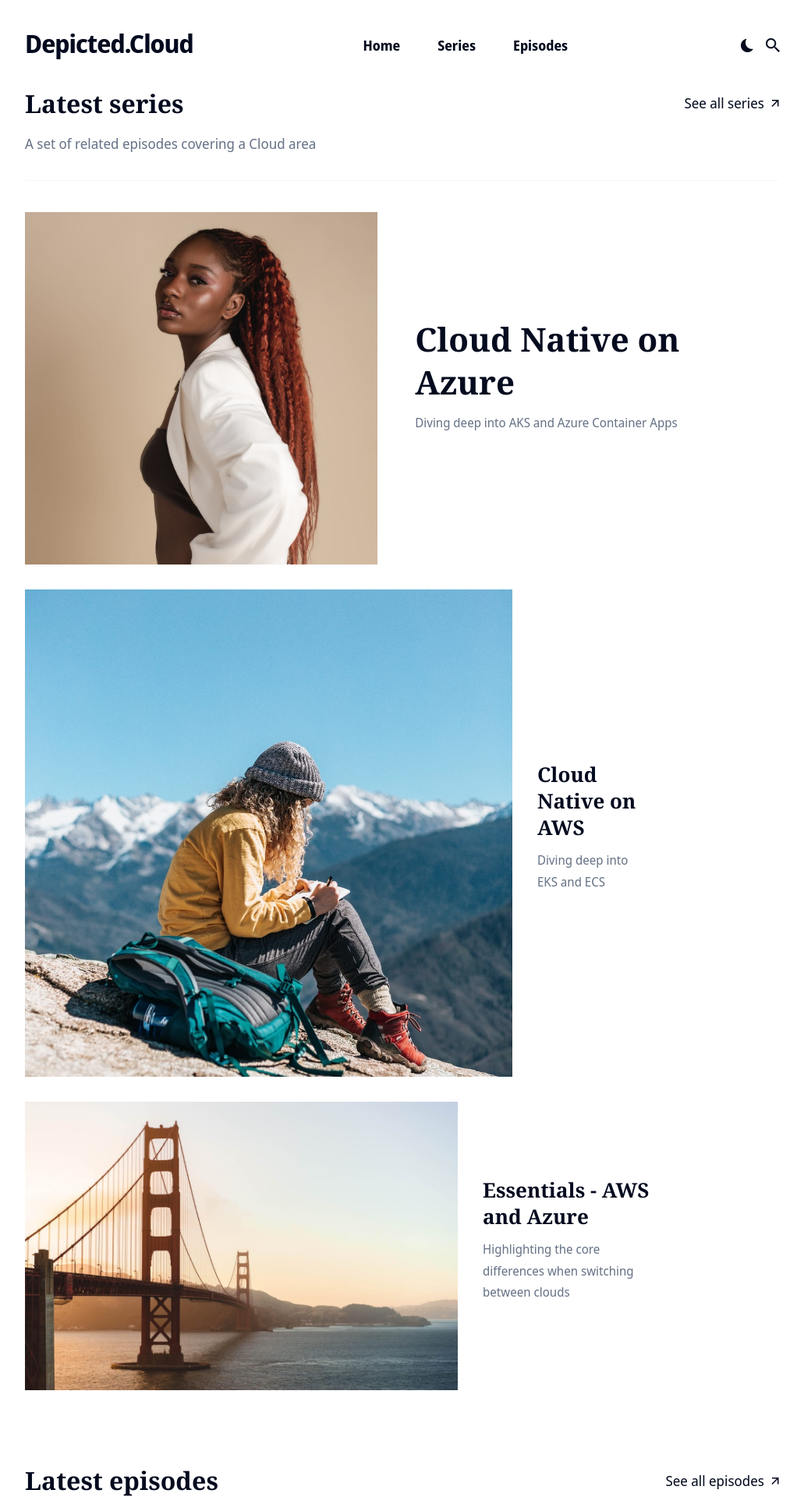
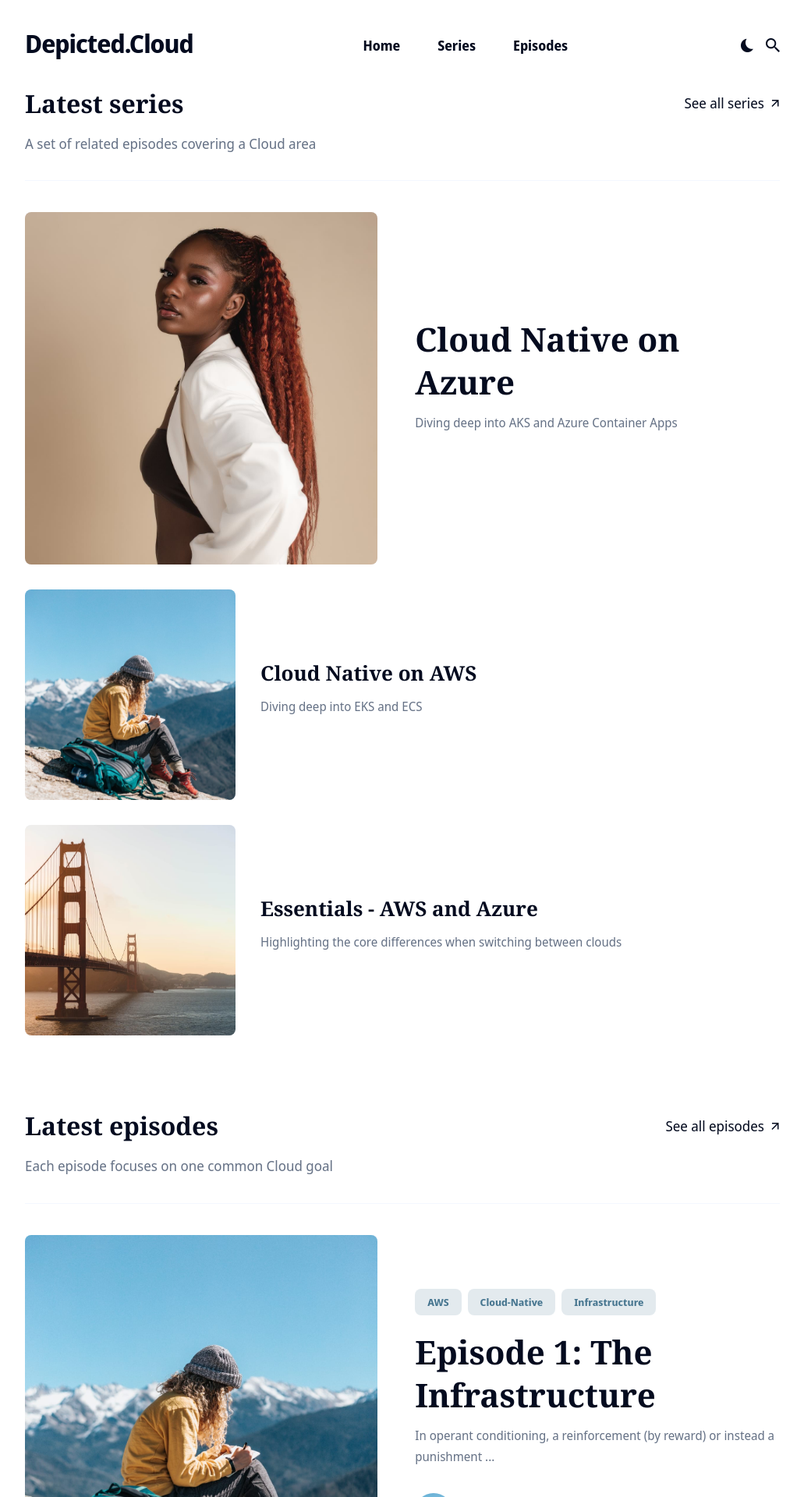
Before and after one commit to Bexprt/bexprt.github.io, a Jekyll site: the page built from index.html, in a window 1280 px wide. Shown: the top 1920 px of the page at 78% size, without its empty margins (124-1155 px from the left). Built offline with Jekyll 4.4.1, drawn with Linux system fonts in a browser that asks for light colours; nearby versions of some CDN libraries.

Commit message:
img resize

```diff
--- a/_includes/section-series.html
+++ b/_includes/section-series.html
@@ -25,7 +25,9 @@
             <div class="article__inner">
 
               <div class="article__head">
-                <img class="lazy author__big__image" data-src="{{ series.image }}" alt="{{ site.data.settings.author.author__name }}">
+                <a href="{{ post.url | prepend: site.baseurl }}" class="article__image" aria-hidden="true" tabindex="-1">
+                  <img class="lazy" data-src="{{site.baseurl}}{{series.image}}" alt="{{series.name}}">
+                </a>
               </div>
 
               <div class="article__content">
```
